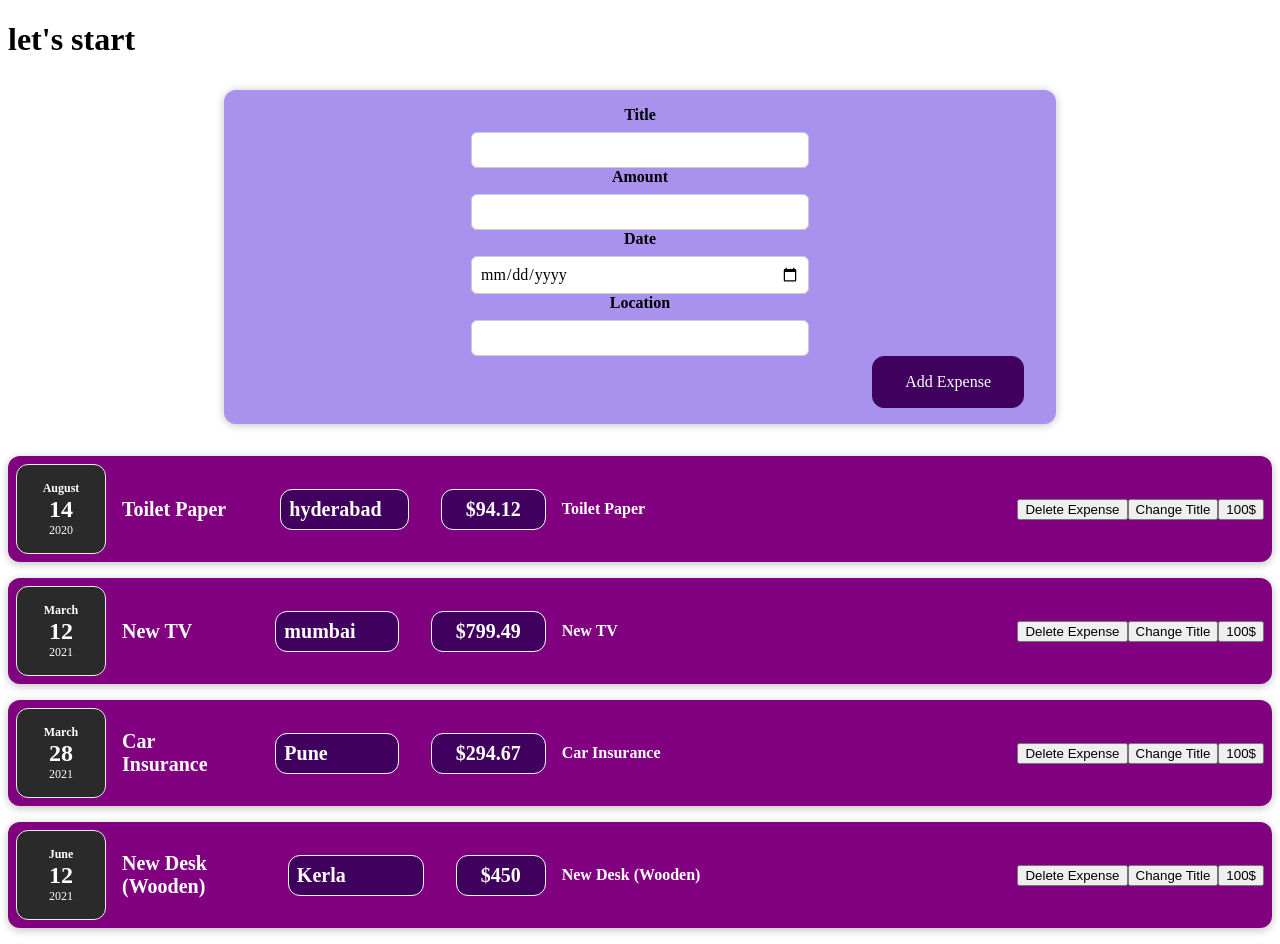
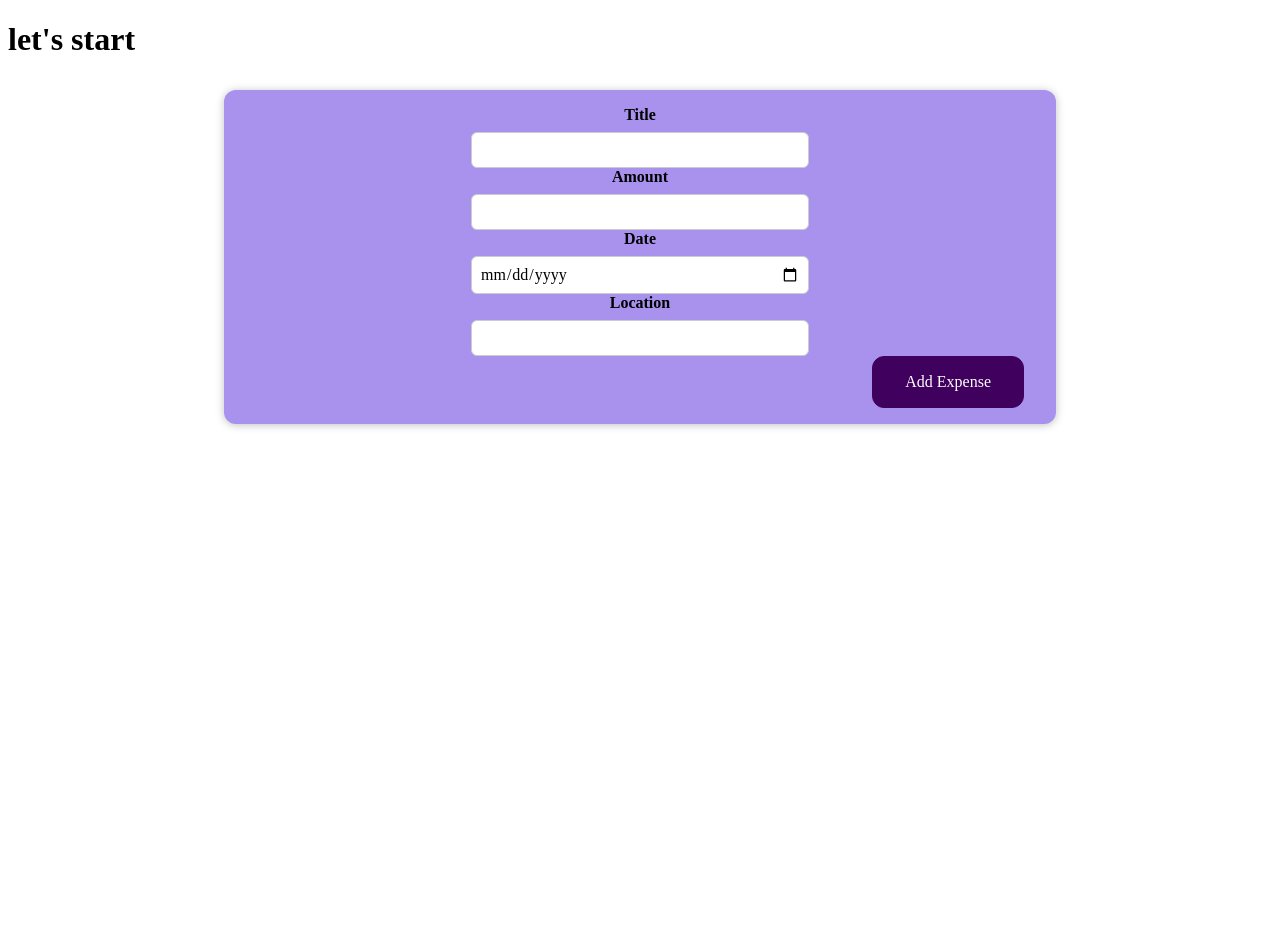
Before and after one commit to ShravaniBoga/react-module1, a React (Vite) app: page / in a window 1280 px wide. After the commit the page ends 800 px from the top, so only its background shows below. Built offline with nearby package versions, Linux system fonts and the light colour scheme.

Commit message:
module2-task-9

```diff
--- a/src/App.jsx
+++ b/src/App.jsx
@@ -2,30 +2,30 @@
 import ExpenseItem from "./components/ExpenseList/ExpenseItem";
 import NewExpense from "./components/NewExpense/NewExpense";
 const DUMMY_EXPENSES = [
-  {
-    LocationOfExpenditure: "hyderabad",
-    title: "Toilet Paper",
-    amount: 94.12,
-    date: new Date(2020, 7, 14),
-  },
-  {
-    LocationOfExpenditure: "mumbai",
-    title: "New TV",
-    amount: 799.49,
-    date: new Date(2021, 2, 12),
-  },
-  {
-    LocationOfExpenditure: "Pune",
-    title: "Car Insurance",
-    amount: 294.67,
-    date: new Date(2021, 2, 28),
-  },
-  {
-    LocationOfExpenditure: "Kerla",
-    title: "New Desk (Wooden)",
-    amount: 450,
-    date: new Date(2021, 5, 12),
-  },
+  // {
+  //   LocationOfExpenditure: "hyderabad",
+  //   title: "Toilet Paper",
+  //   amount: 94.12,
+  //   date: new Date(2020, 7, 14),
+  // },
+  // {
+  //   LocationOfExpenditure: "mumbai",
+  //   title: "New TV",
+  //   amount: 799.49,
+  //   date: new Date(2021, 2, 12),
+  // },
+  // {
+  //   LocationOfExpenditure: "Pune",
+  //   title: "Car Insurance",
+  //   amount: 294.67,
+  //   date: new Date(2021, 2, 28),
+  // },
+  // {
+  //   LocationOfExpenditure: "Kerla",
+  //   title: "New Desk (Wooden)",
+  //   amount: 450,
+  //   date: new Date(2021, 5, 12),
+  // },
 ];
 const App = () => {
   const [expenses, setExpenses] = useState(DUMMY_EXPENSES);
@@ -42,8 +42,11 @@
       {/* <h2>ExpenseItems Details</h2> */}
 
       {expenses.map((expense) => (
-        <ExpenseItem item={expense}></ExpenseItem>
-      ))}
+
+        < ExpenseItem item={expense} />
+
+      ))
+      }
     </>
   );
 };
--- a/src/components/ExpenseList/ExpenseDetails.jsx
+++ b/src/components/ExpenseList/ExpenseDetails.jsx
@@ -1,8 +1,10 @@
 import "./ExpenseItem.css";
 
 const ExpenseDetails = (props) => {
+
   return (
-    <div className="expense-item__description">
+    <div className="expense-item__description" key={props.key}>
+
       <h2>{props.title}</h2>
       <h2 className="expense-item__Location">{props.location}</h2>
       <div className="expense-item__price">${props.amount}</div>
--- a/src/components/NewExpense/ExpenseForm.jsx
+++ b/src/components/NewExpense/ExpenseForm.jsx
@@ -10,7 +10,7 @@
 
   const LocationChangeHandler = (event) => {
     setEnteredLocation(event.target.value);
-    // console.log(event.target.value);
+    console.log(event.target.value);
   };
   const amountChangeHandler = (event) => {
     setEnteredAmount(event.target.value);
@@ -32,7 +32,7 @@
       title: enteredTitle,
       amount: enteredAmount,
       date: new Date(enteredDate),
-      location: enteredLocation,
+      LocationOfExpenditure: enteredLocation,
     };
     props.onSaveExpenseData(expenseData);
     setEnteredTitle("");
```
Also changed, not shown: src/components/ExpenseList/ExpenseItem.jsx (+8 -4 lines), src/components/ExpenseList/Expenses.jsx (added, +29 -0 lines), src/components/ExpenseList/ExpensesFilter.css (added, +24 -0 lines), src/components/ExpenseList/ExpensesFilter.js (added, +22 -0 lines).
